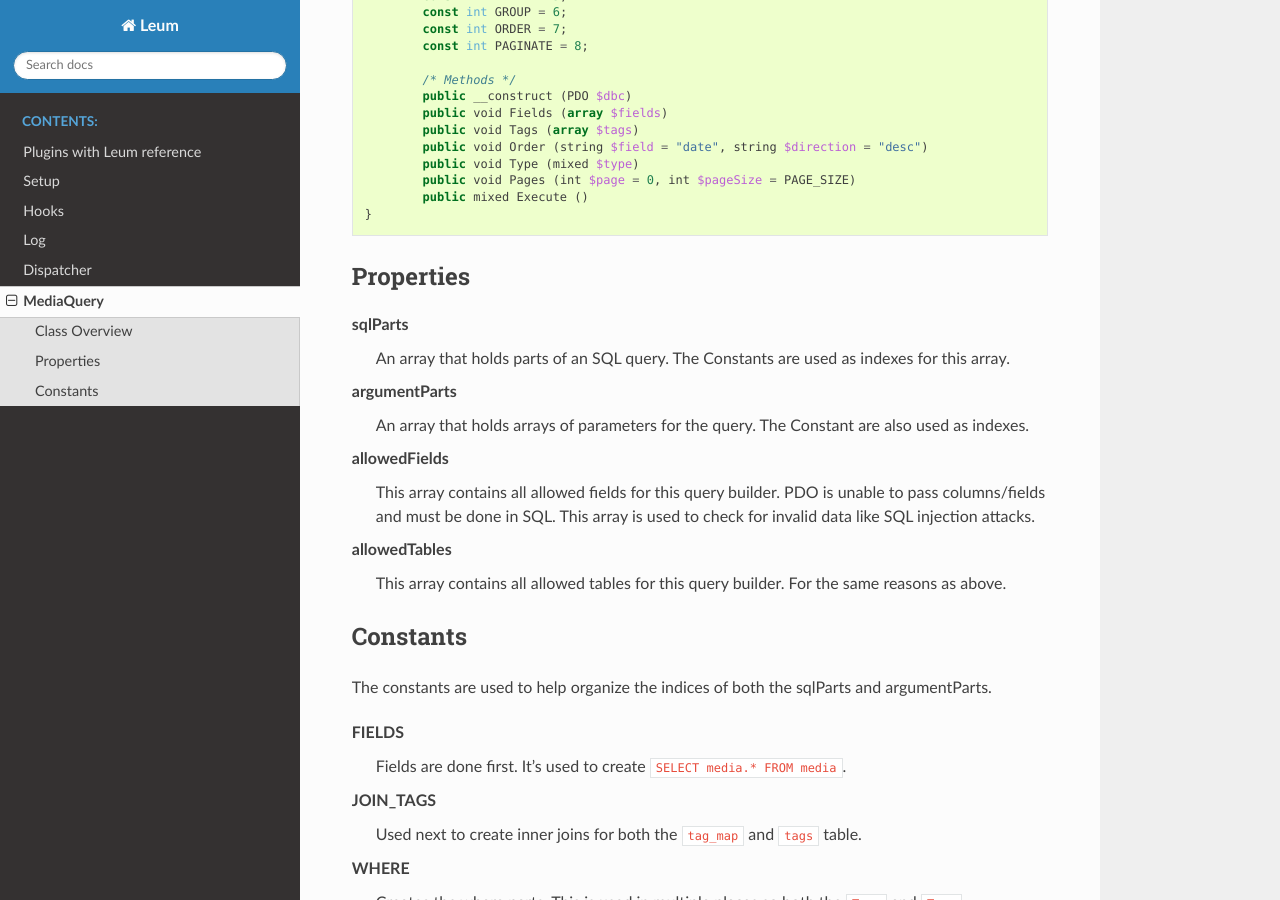
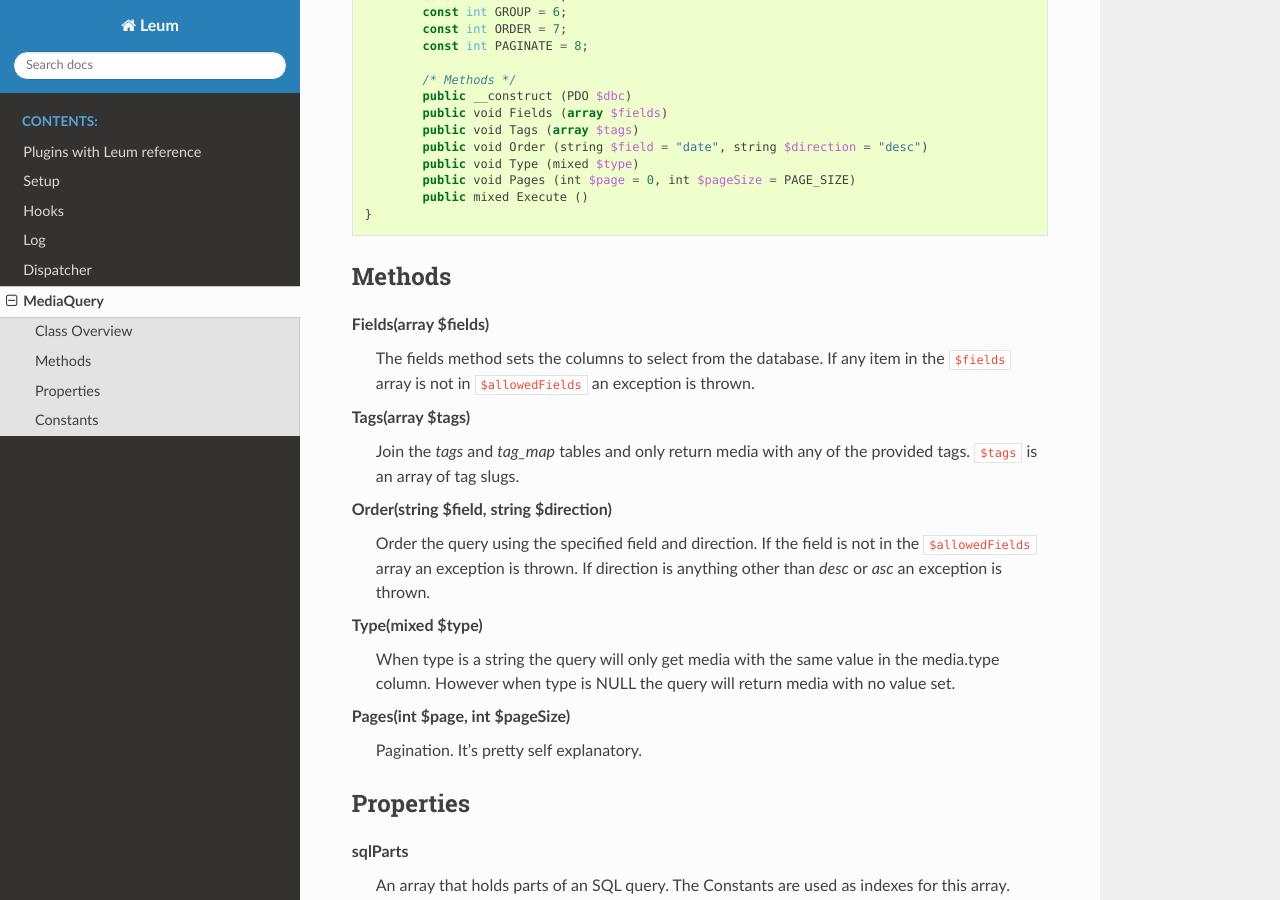
Before and after one commit to 45ninjas/leum, a Sphinx documentation site: the page built from docs/classes/mediaQuery.rst, in a window 1280 px wide and 900 px high, scrolled down 621 px. Built offline with Sphinx 7.4.7 and the Read the Docs theme 2.0.0, drawn with Linux system fonts in a browser that asks for light colours.

Commit message:
Updated documentaion for mediaQuery

```diff
--- a/docs/classes/mediaQuery.rst
+++ b/docs/classes/mediaQuery.rst
@@ -38,6 +38,24 @@ Class Overview
 		public mixed Execute ()
 	}
 
+Methods
+-------
+
+Fields(array $fields)
+	The fields method sets the columns to select from the database. If any item in the ``$fields`` array is not in ``$allowedFields`` an exception is thrown.
+
+Tags(array $tags)
+	Join the *tags* and *tag_map* tables and only return media with any of the provided tags. ``$tags`` is an array of tag slugs.
+
+Order(string $field, string $direction)
+	Order the query using the specified field and direction. If the field is not in the ``$allowedFields`` array an exception is thrown. If direction is anything other than *desc* or *asc* an exception is thrown.
+
+Type(mixed $type)
+	When type is a string the query will only get media with the same value in the media.type column. However when type is NULL the query will return media with no value set.
+
+Pages(int $page, int $pageSize)
+	Pagination. It's pretty self explanatory.
+
 
 Properties
 ----------
```
